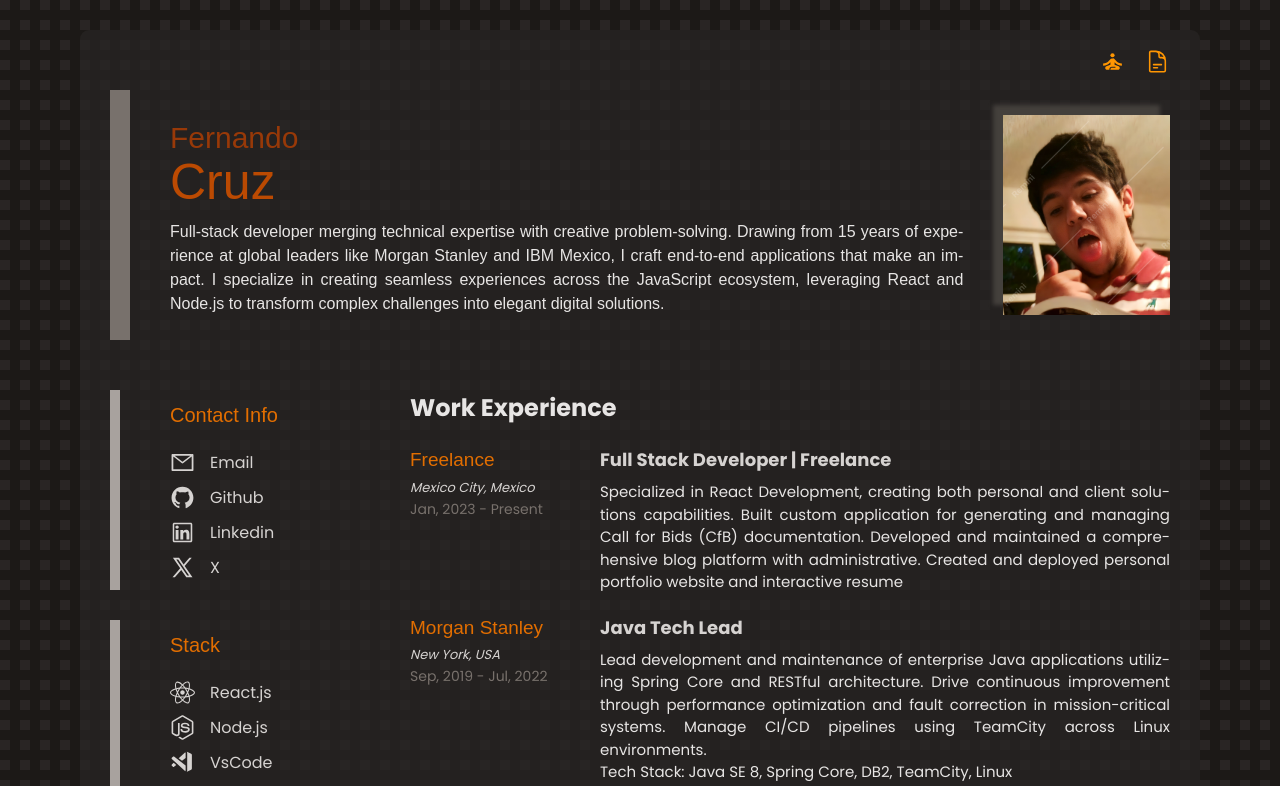
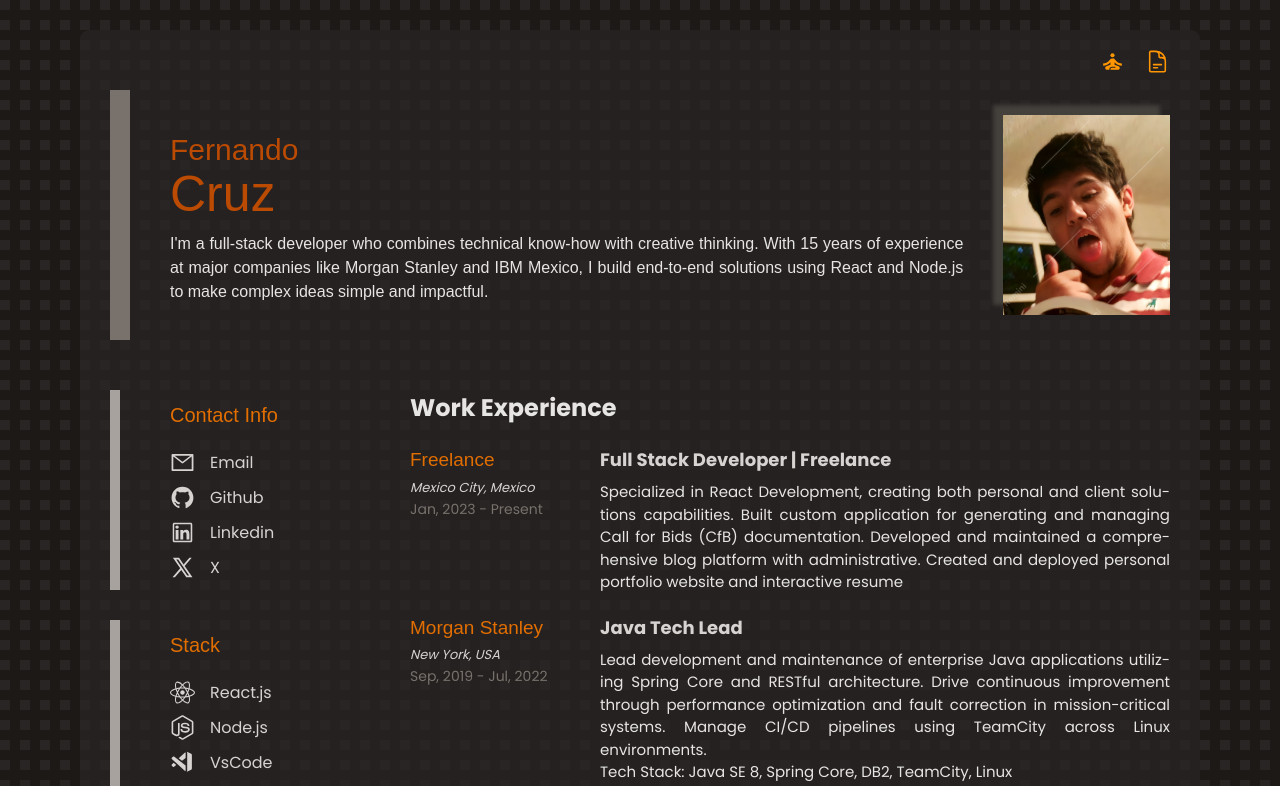
Before and after one commit to fkurusu7/bloggy-ui, a React (Vite) app: page /resume in a window 1280 px wide. Shown: the top 786 px of the page. Built offline with nearby package versions, Linux system fonts and the light colour scheme; a web font is replaced by a local one.

Commit message:
fix layout and profile section

```diff
--- a/src/features/resume/Resume.tsx
+++ b/src/features/resume/Resume.tsx
@@ -51,11 +51,10 @@ function Resume() {
             <h1>Fernando</h1>
             <h2>Cruz</h2>
             <p>
-              Full-stack developer merging technical expertise with creative problem-solving.
-              Drawing from 15 years of experience at global leaders like Morgan Stanley and IBM
-              Mexico, I craft end-to-end applications that make an impact. I specialize in creating
-              seamless experiences across the JavaScript ecosystem, leveraging React and Node.js to
-              transform complex challenges into elegant digital solutions.
+              I'm a full-stack developer who combines technical know-how with creative thinking.
+              With 15 years of experience at major companies like Morgan Stanley and IBM Mexico, I
+              build end-to-end solutions using React and Node.js to make complex ideas simple and
+              impactful.
             </p>
           </div>
 
--- a/src/styles/resume/_resume.scss
+++ b/src/styles/resume/_resume.scss
@@ -1,3 +1,5 @@
+@import './../abstracts/mixins';
+
 .resume {
   &__container {
     // background-color: var(--color-grey-50);
@@ -7,8 +9,14 @@
       20px 20px,
       20px 20px;
     padding: 3rem 8rem;
+    @include respond-from(1000) {
+      padding: 1.5rem 4rem;
+    }
+    @include respond-from(900) {
+      padding: 0;
+    }
+
     position: relative;
-
     display: flex;
     align-items: center;
     justify-content: center;
@@ -27,8 +35,17 @@
     // minmax(var(--gutter), calc(1fr / 4))
     grid-template-columns: 3rem 25rem 2fr 3rem;
     grid-template-rows: 5rem 30rem 3fr;
+
+    @include respond-from(1000) {
+      grid-template-columns: 1.5rem 25rem 2fr 1.5rem;
+    }
+
+    @include respond-from(850) {
+      grid-template-rows: repeat(3, auto);
+    }
   }
 
+  // Navigation Links
   &__header {
     grid-row: 1 / 2;
     grid-column: 2 / 4;
@@ -50,6 +67,7 @@
       }
     }
   }
+
   &__introduction {
     grid-column: 2/4;
     grid-row: 2/2;
@@ -60,31 +78,44 @@
     gap: 4rem;
 
     border-left: 2rem solid var(--color-grey-400);
+    margin-bottom: 5rem;
+    padding: 2rem 0;
 
-    padding-left: 2rem;
-    padding: 2rem 0;
-    margin-bottom: 5rem;
+    @include respond-from(850) {
+      border-left: 1rem solid var(--color-grey-400);
+      margin-bottom: 3rem;
+      padding: 1rem 0;
+
+      flex-direction: column-reverse; // sets the profile image first
+      height: min-content;
+    }
 
     &-profile {
       font-family: 'Sono', sans-serif;
       padding-left: 4rem;
+      @include respond-from(850) {
+        padding-left: 2rem;
+      }
 
       & h1 {
+        color: var(--color-brand-300);
+        font-size: 3rem;
         font-weight: 100;
-        font-size: 3rem;
-        color: var(--color-brand-200);
       }
 
       & h2 {
         color: var(--color-brand-300);
-        margin-top: -1.5rem;
         font-size: 5rem;
         font-weight: 500;
+        margin-top: -1.5rem;
       }
 
       & p {
         font-family: 'Sono', sans-serif;
         font-size: 1.6rem;
+        @include respond-from(850) {
+          font-size: 1.5rem;
+        }
       }
     }
     &-image {
```
